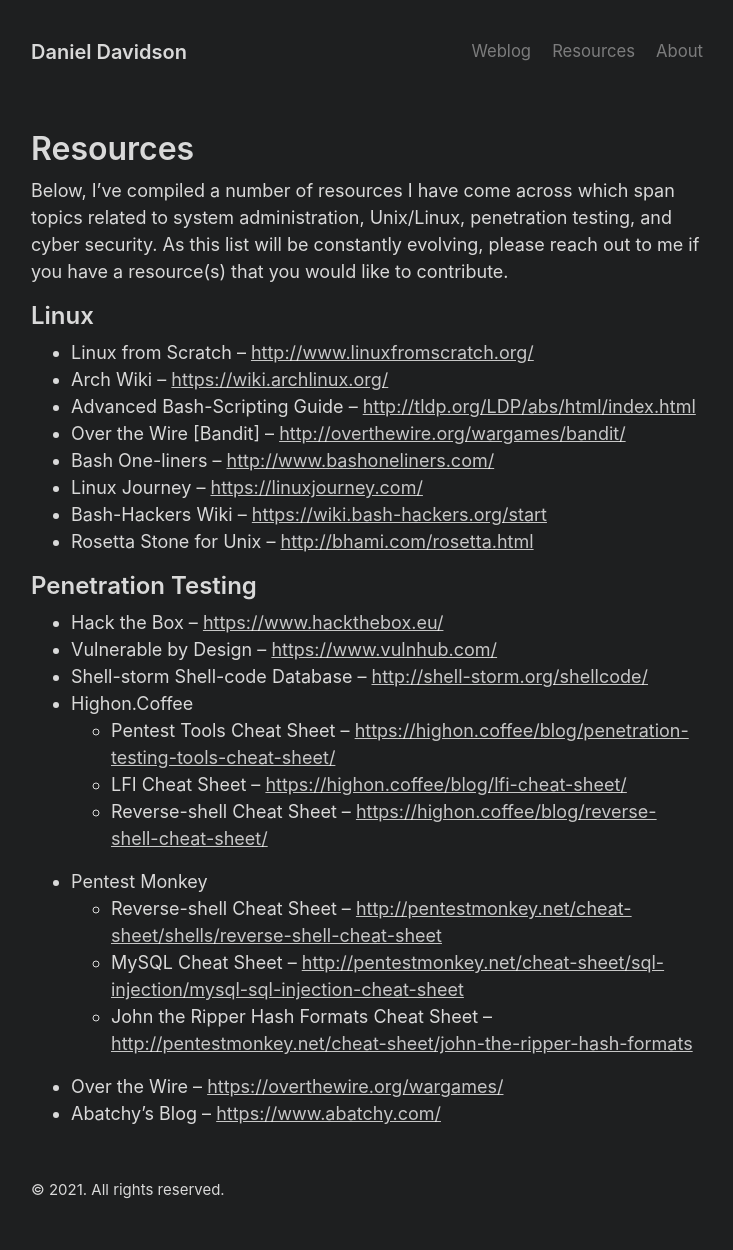
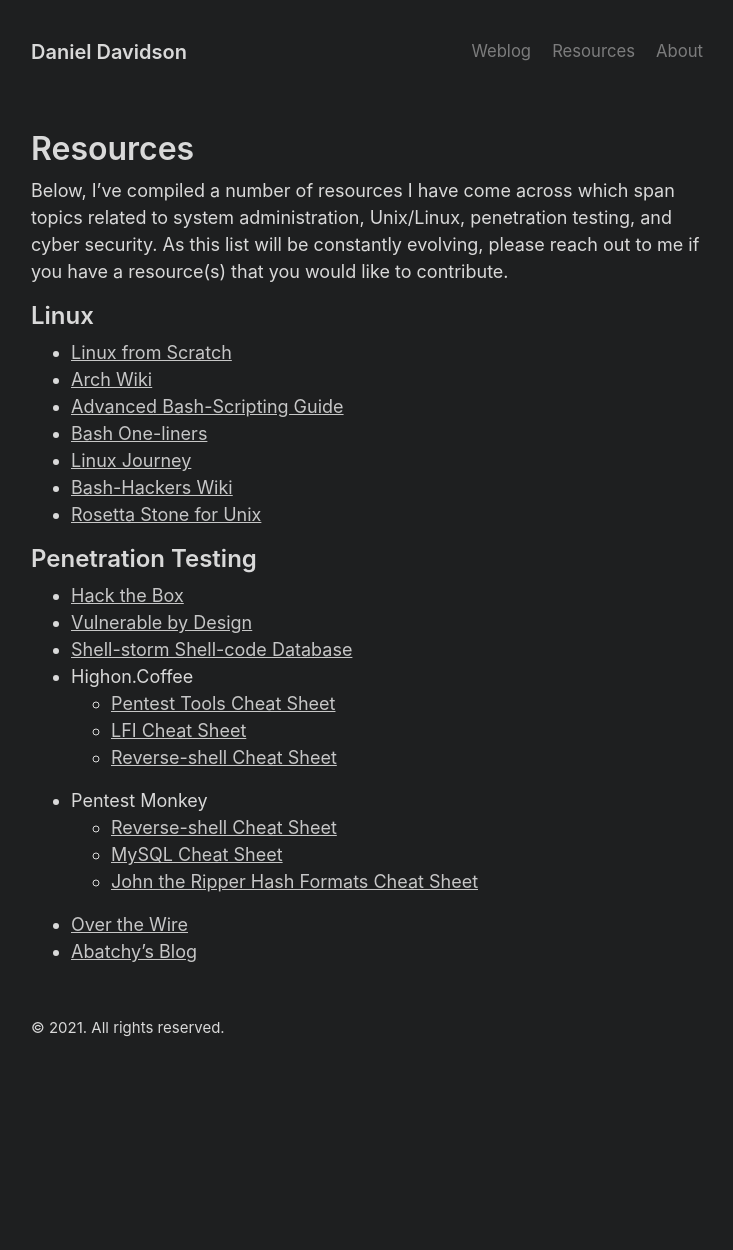
Before and after one commit to danieldavidson/danieldavidson.github.io, a Jekyll site: the page built from resources.md, in a window 1280 px wide. Shown: the whole page, without its empty margins (273-1006 px from the left). Built offline with Jekyll 4.4.1, drawn with Linux system fonts in a browser that asks for light colours; after the commit the page ends 1088 px from its top, so only the background shows below that.

Commit message:
Update resources.md

```diff
--- a/resources.md
+++ b/resources.md
@@ -9,27 +9,26 @@
 
 ## Linux
 
-- Linux from Scratch – [http://www.linuxfromscratch.org/](http://www.linuxfromscratch.org/)
-- Arch Wiki – [https://wiki.archlinux.org/](https://wiki.archlinux.org/)
-- Advanced Bash-Scripting Guide – [http://tldp.org/LDP/abs/html/index.html](http://tldp.org/LDP/abs/html/index.html)
-- Over the Wire [Bandit] – [http://overthewire.org/wargames/bandit/](http://overthewire.org/wargames/bandit/)
-- Bash One-liners – [http://www.bashoneliners.com/](http://www.bashoneliners.com/)
-- Linux Journey – [https://linuxjourney.com/](https://linuxjourney.com/)
-- Bash-Hackers Wiki – [https://wiki.bash-hackers.org/start](https://wiki.bash-hackers.org/start)
-- Rosetta Stone for Unix – [http://bhami.com/rosetta.html](http://bhami.com/rosetta.html)
+- [Linux from Scratch](http://www.linuxfromscratch.org/)
+- [Arch Wiki](https://wiki.archlinux.org/)
+- [Advanced Bash-Scripting Guide](http://tldp.org/LDP/abs/html/index.html)
+- [Bash One-liners](http://www.bashoneliners.com/)
+- [Linux Journey](https://linuxjourney.com/)
+- [Bash-Hackers Wiki](https://wiki.bash-hackers.org/start)
+- [Rosetta Stone for Unix](http://bhami.com/rosetta.html)
 
 ## Penetration Testing
 
-- Hack the Box – [https://www.hackthebox.eu/](https://www.hackthebox.eu/)
-- Vulnerable by Design – [https://www.vulnhub.com/](https://www.vulnhub.com/)
-- Shell-storm Shell-code Database – [http://shell-storm.org/shellcode/](http://shell-storm.org/shellcode/)
+- [Hack the Box](https://www.hackthebox.eu/)
+- [Vulnerable by Design](https://www.vulnhub.com/)
+- [Shell-storm Shell-code Database](http://shell-storm.org/shellcode/)
 - Highon.Coffee
-  - Pentest Tools Cheat Sheet – [https://highon.coffee/blog/penetration-testing-tools-cheat-sheet/](https://highon.coffee/blog/penetration-testing-tools-cheat-sheet/)
-  - LFI Cheat Sheet – [https://highon.coffee/blog/lfi-cheat-sheet/](https://highon.coffee/blog/lfi-cheat-sheet/)
-  - Reverse-shell Cheat Sheet – [https://highon.coffee/blog/reverse-shell-cheat-sheet/](https://highon.coffee/blog/reverse-shell-cheat-sheet/)
+  - [Pentest Tools Cheat Sheet](https://highon.coffee/blog/penetration-testing-tools-cheat-sheet/)
+  - [LFI Cheat Sheet](https://highon.coffee/blog/lfi-cheat-sheet/)
+  - [Reverse-shell Cheat Sheet](https://highon.coffee/blog/reverse-shell-cheat-sheet/)
 - Pentest Monkey
-  - Reverse-shell Cheat Sheet – [http://pentestmonkey.net/cheat-sheet/shells/reverse-shell-cheat-sheet](http://pentestmonkey.net/cheat-sheet/shells/reverse-shell-cheat-sheet)
-  - MySQL Cheat Sheet – [http://pentestmonkey.net/cheat-sheet/sql-injection/mysql-sql-injection-cheat-sheet](http://pentestmonkey.net/cheat-sheet/sql-injection/mysql-sql-injection-cheat-sheet)
-  - John the Ripper Hash Formats Cheat Sheet – [http://pentestmonkey.net/cheat-sheet/john-the-ripper-hash-formats](http://pentestmonkey.net/cheat-sheet/john-the-ripper-hash-formats)
-- Over the Wire – [https://overthewire.org/wargames/](https://overthewire.org/wargames/)
-- Abatchy’s Blog – [https://www.abatchy.com/](https://www.abatchy.com/)
+  - [Reverse-shell Cheat Sheet](http://pentestmonkey.net/cheat-sheet/shells/reverse-shell-cheat-sheet)
+  - [MySQL Cheat Sheet](http://pentestmonkey.net/cheat-sheet/sql-injection/mysql-sql-injection-cheat-sheet)
+  - [John the Ripper Hash Formats Cheat Sheet](http://pentestmonkey.net/cheat-sheet/john-the-ripper-hash-formats)
+- [Over the Wire](https://overthewire.org/wargames/)
+- [Abatchy's Blog](https://www.abatchy.com/)
```
